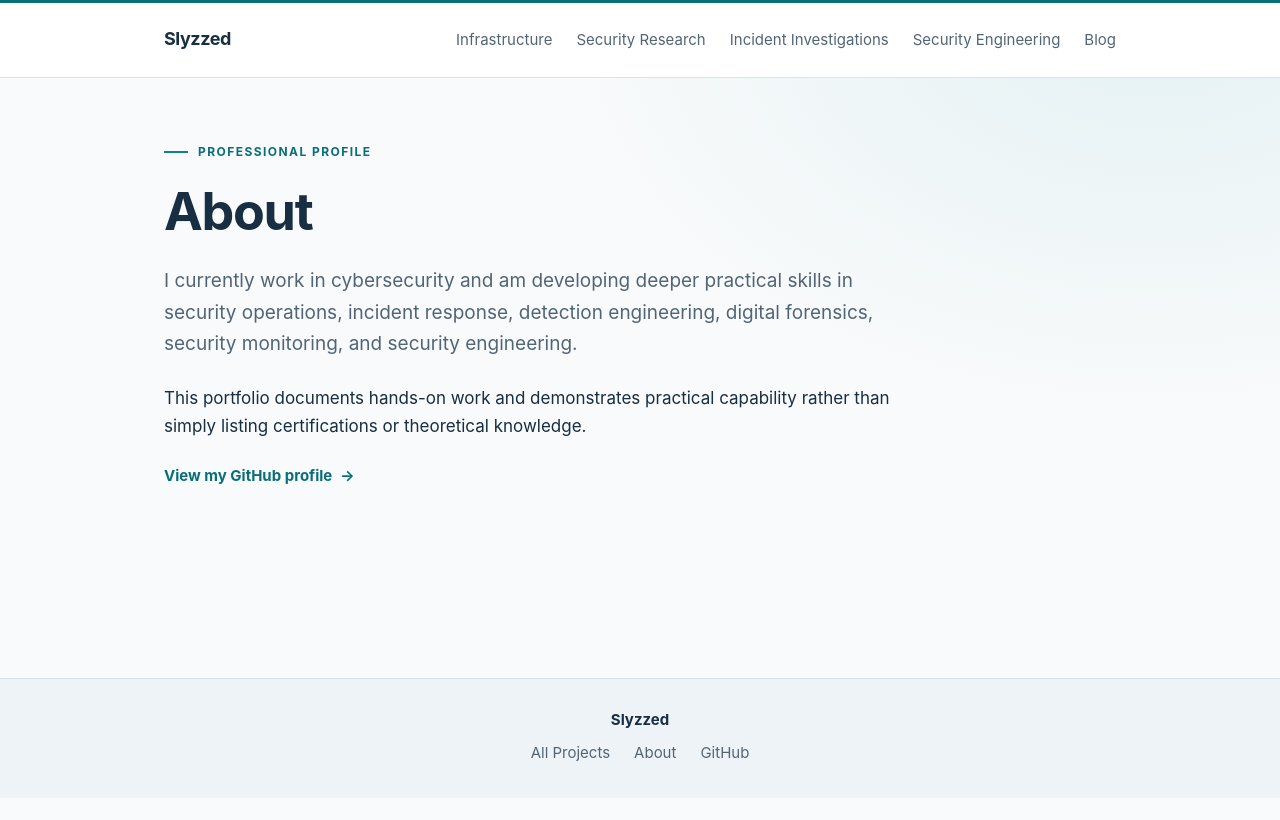
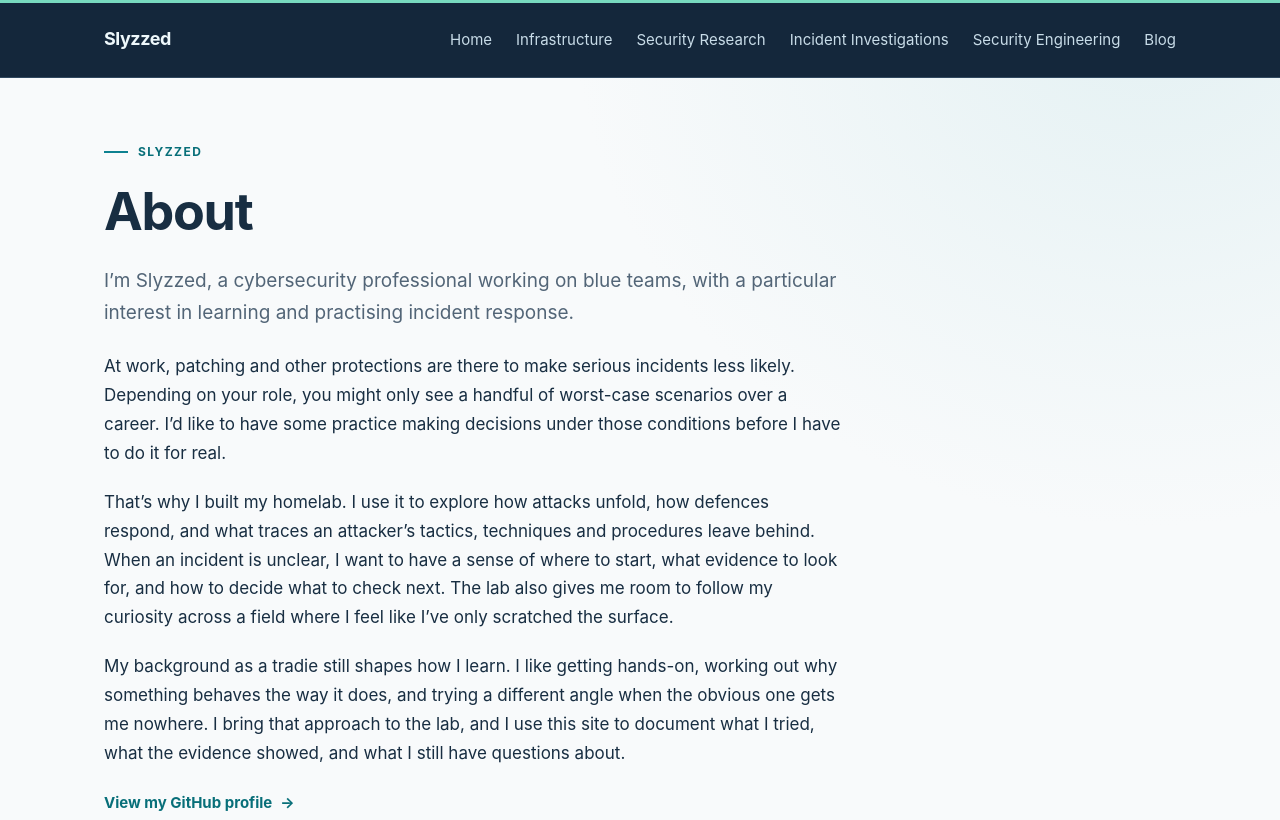
Before and after one commit to SLyzzed/cybersecurity-portfolio, an Astro site: page /cybersecurity-portfolio/about in a window 1280 px wide. Shown: the top 820 px of the page. Built offline with nearby package versions, Linux system fonts and the light colour scheme; Astro itself is replaced by a stand-in of ours.

Commit message:
Refresh homepage and About with lab-console styling

```diff
--- a/src/layouts/BaseLayout.astro
+++ b/src/layouts/BaseLayout.astro
@@ -32,8 +32,9 @@ const secondaryNav = [
   <body>
     <header class="site-header">
       <nav class="site-nav" aria-label="Primary navigation">
-        <a class="brand" href={sitePath("/")} aria-current={currentPath === "home" ? "page" : undefined}>Slyzzed</a>
+        <a class="brand" href={sitePath("/")}>Slyzzed</a>
         <div class="nav-links">
+          <a href={sitePath("/")} aria-current={currentPath === "home" ? "page" : undefined}>Home</a>
           {navItems.map(({ slug, title }) => {
             const href = sitePath(`/${slug}/`);
             const active = currentPath === slug
--- a/src/pages/about.astro
+++ b/src/pages/about.astro
@@ -3,15 +3,17 @@ import BaseLayout from "../layouts/BaseLayout.astro";
 import ArchivePanel from "../components/ArchivePanel.astro";
 ---
 
-<BaseLayout title="About" description="About Slyzzed and this practical cybersecurity portfolio." currentPath="about">
+<BaseLayout title="About" description="About Slyzzed, blue team work, and learning incident response through practical experiments." currentPath="about">
   <main class="page-shell">
     <ArchivePanel
-      label="Professional Profile"
+      label="Slyzzed"
       title="About"
-      lede="I currently work in cybersecurity and am developing deeper practical skills in security operations, incident response, detection engineering, digital forensics, security monitoring, and security engineering."
+      lede="I’m Slyzzed, a cybersecurity professional working on blue teams, with a particular interest in learning and practising incident response."
     >
       <div class="prose-block">
-        <p>This portfolio documents hands-on work and demonstrates practical capability rather than simply listing certifications or theoretical knowledge.</p>
+        <p>At work, patching and other protections are there to make serious incidents less likely. Depending on your role, you might only see a handful of worst-case scenarios over a career. I&rsquo;d like to have some practice making decisions under those conditions before I have to do it for real.</p>
+        <p>That&rsquo;s why I built my homelab. I use it to explore how attacks unfold, how defences respond, and what traces an attacker&rsquo;s tactics, techniques and procedures leave behind. When an incident is unclear, I want to have a sense of where to start, what evidence to look for, and how to decide what to check next. The lab also gives me room to follow my curiosity across a field where I feel like I&rsquo;ve only scratched the surface.</p>
+        <p>My background as a tradie still shapes how I learn. I like getting hands-on, working out why something behaves the way it does, and trying a different angle when the obvious one gets me nowhere. I bring that approach to the lab, and I use this site to document what I tried, what the evidence showed, and what I still have questions about.</p>
         <p><a class="text-link" href="https://github.com/SLyzzed" target="_blank" rel="noopener noreferrer">View my GitHub profile</a></p>
       </div>
     </ArchivePanel>
--- a/src/styles/global.css
+++ b/src/styles/global.css
@@ -9,7 +9,7 @@
   --highlight: #0d8190;
   --border: #d8e3e9;
   --focus: #086f79;
-  --max-width: 1000px;
+  --max-width: 1120px;
   --font-body: -apple-system, BlinkMacSystemFont, "Segoe UI", Arial, sans-serif;
   --font-heading: var(--font-body);
   --font-mono: Consolas, "Liberation Mono", monospace;
@@ -39,7 +39,11 @@ a { color: var(--accent); text-underline-offset: 3px; }
 a:hover { text-decoration-thickness: 2px; }
 a:focus-visible { outline: 3px solid var(--focus); outline-offset: 4px; }
 ::selection { background: #c5e7e9; color: var(--text); }
-.site-header { border-top: 3px solid var(--accent); border-bottom: 1px solid var(--border); background: var(--surface); }
+.site-header { border-top: 3px solid #78d9bf; border-bottom: 1px solid #30485f; background: #14273b; }
+.site-header .brand { color: #eef8fb; }
+.site-header .nav-links a { color: #c8dce8; }
+.site-header .nav-links a:hover, .site-header .nav-links a[aria-current] { color: #a9f3db; }
+.site-header a:focus-visible { outline-color: #a9f3db; }
 .site-nav {
   display: flex;
   align-items: center;
@@ -60,6 +64,66 @@ a:focus-visible { outline: 3px solid var(--focus); outline-offset: 4px; }
 .nav-links a[aria-current] { font-weight: 600; }
 .page-shell { width: min(100%, var(--max-width)); margin: 0 auto; padding: 64px 24px 88px; min-height: calc(100vh - 200px); }
 .archive-panel { min-width: 0; }
+
+.research-hero {
+  display: grid;
+  grid-template-columns: minmax(0, 1fr) minmax(230px, 34%);
+  align-items: center;
+  gap: clamp(24px, 5vw, 64px);
+  padding: clamp(24px, 5vw, 60px);
+  border: 1px solid #30485f;
+  border-radius: 20px;
+  background:
+    radial-gradient(ellipse at 95% 25%, #20565e 0, transparent 65%),
+    linear-gradient(145deg, #14273b, #101d30);
+  color: #eef8fb;
+}
+.research-hero h1 {
+  color: inherit;
+  font-size: clamp(3rem, 9vw, 6rem);
+  line-height: 1;
+  letter-spacing: -.06em;
+}
+.research-hero .lede { color: #a9f3db; font-weight: 600; }
+.research-hero .intro-copy { margin-bottom: 0; color: #d3e4ee; }
+.research-trail {
+  display: grid;
+  gap: 18px;
+  padding: 6px 0 6px 20px;
+  border-left: 1px dashed #78b3b8;
+  font-family: var(--font-mono);
+  font-size: var(--font-size-small);
+}
+.research-trail a {
+  position: relative;
+  display: flex;
+  align-items: center;
+  justify-content: space-between;
+  min-height: 44px;
+  gap: 8px;
+  padding: 8px 12px;
+  border: 1px solid #62878e;
+  border-radius: 8px;
+  background: #172e41;
+  color: #e4f9f4;
+  text-decoration: none;
+}
+.research-trail a::before {
+  content: "";
+  position: absolute;
+  left: -25px;
+  width: 8px;
+  height: 8px;
+  border-radius: 50%;
+  background: #a9f3db;
+}
+.research-trail a::after { content: "\\2192" / ""; }
+.research-trail a:hover { background: #255064; text-decoration: underline; }
+.research-trail a:focus-visible { outline-color: #a9f3db; }
+.featured-section .project-list { grid-template-columns: repeat(3, minmax(0, 1fr)); }
+.featured-section .project-summary { display: flex; flex-direction: column; align-items: flex-start; }
+.featured-section .project-summary a { margin-top: auto; }
+
 h1, h2, h3, h4 { color: var(--text); font-family: var(--font-heading); line-height: 1.3; font-weight: 650; }
 h1 { margin: 0 0 20px; font-size: var(--font-size-page-title); letter-spacing: -0.025em; }
 h2 { font-size: var(--font-size-heading-2); }
@@ -118,6 +182,10 @@ p { margin: 0 0 20px; }
 .site-footer p:first-child { color: var(--text); font-weight: 650; }
 .site-footer p { margin: 0; }
 .site-footer .secondary-nav { justify-content: center; margin-top: 4px; }
+@media (max-width: 760px) {
+  .research-hero { grid-template-columns: minmax(0, 1fr); }
+  .featured-section .project-list { grid-template-columns: minmax(0, 1fr); }
+}
 @media (max-width: 600px) {
   .site-nav { align-items: flex-start; flex-direction: column; gap: 12px; padding: 18px 20px; }
   .nav-links { gap: 8px 20px; }
```
Also changed, not shown: src/pages/index.astro (+13 -11 lines).
